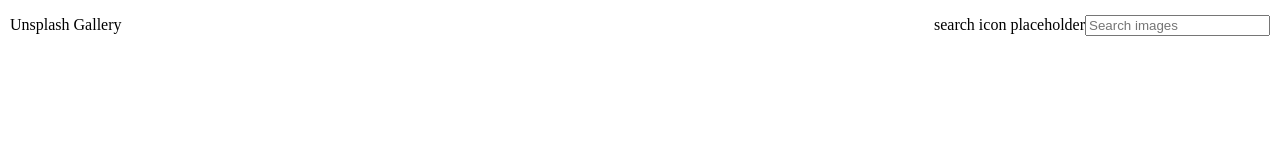
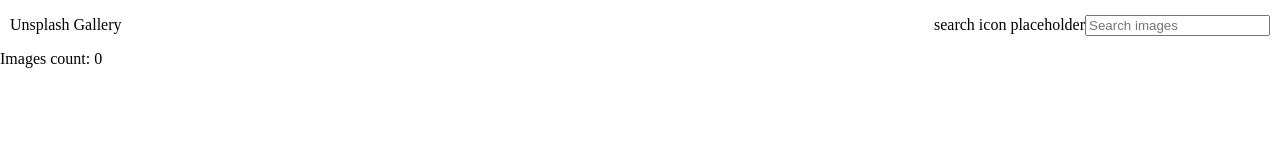
Before and after one commit to barvilenski/photo-gallery, a React (Create React App) app: page / in a window 1280 px wide. Shown: the top 160 px of the page. Built offline with nearby package versions, Linux system fonts and the light colour scheme.

Commit message:
Created initial version of the Gallery component and installed Axios

```diff
--- a/package.json
+++ b/package.json
@@ -3,6 +3,7 @@
   "version": "0.1.0",
   "private": true,
   "dependencies": {
+    "axios": "^0.18.0",
     "node-sass": "^4.12.0",
     "react": "^16.8.6",
     "react-dom": "^16.8.6",
--- a/src/components/App/App.js
+++ b/src/components/App/App.js
@@ -1,5 +1,6 @@
 import React from 'react';
 import SearchBar from '../SearchBar';
+import Gallery from '../Gallery';
 import './App.scss';
 
 class App extends React.Component {
@@ -12,6 +13,7 @@ class App extends React.Component {
     return (
       <div className="app-root">
         <SearchBar term={this.state.searchTerm} onSubmit={term => this.setState({ searchTerm: term })} />
+        <Gallery searchTerm={this.state.searchTerm} />
       </div>
     );
   }
--- /dev/null
+++ b/src/components/Gallery/Gallery.js
@@ -0,0 +1,33 @@
+import React from 'react';
+import axios from 'axios';
+import './Gallery.scss';
+
+class Gallery extends React.Component {
+  constructor(props) {
+    super(props);
+    this.getImages = this.getImages.bind(this);
+    this.state = { images: [] };
+  }
+
+  componentDidUpdate() {
+    this.getImages();
+  }
+
+  async getImages() {
+    const response = await axios.get('https://api.unsplash.com/search/photos', {
+      params: { query: this.props.searchTerm },
+      headers: { Authorization: 'Client-ID 09dd98b98246f12396ee47bd815221038330fb0fbcf70f499aecc775d74d29f4' }
+    });
+    this.setState({ images: response.data.results });
+  }
+
+  render() {
+    return (
+      <div className="gallery-root">
+        Images count: {this.state.images.length}
+    </div>
+    );
+  }
+}
+
+export default Gallery;
--- /dev/null
+++ b/src/components/Gallery/Gallery.scss
@@ -0,0 +1,3 @@
+.gallery-root {
+  margin-top: 50px;
+}
--- /dev/null
+++ b/src/components/Gallery/index.js
@@ -0,0 +1,3 @@
+import Gallery from './Gallery';
+
+export default Gallery;
```
Also changed, not shown: 1 other file (tests, documents, lock files or other folders).
